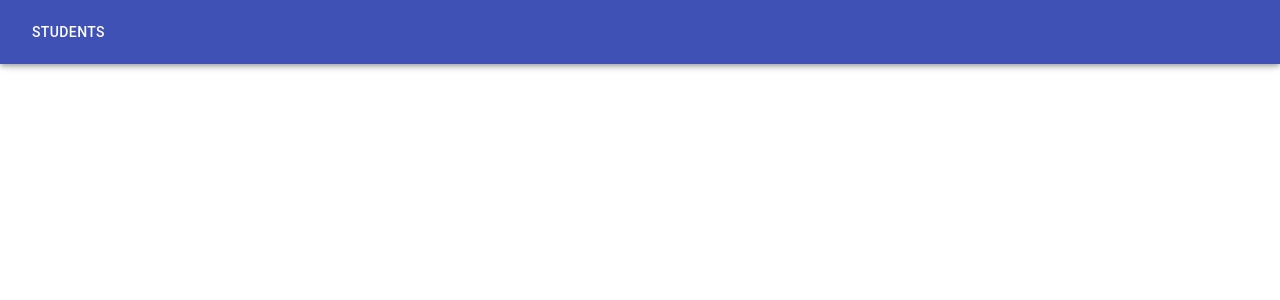
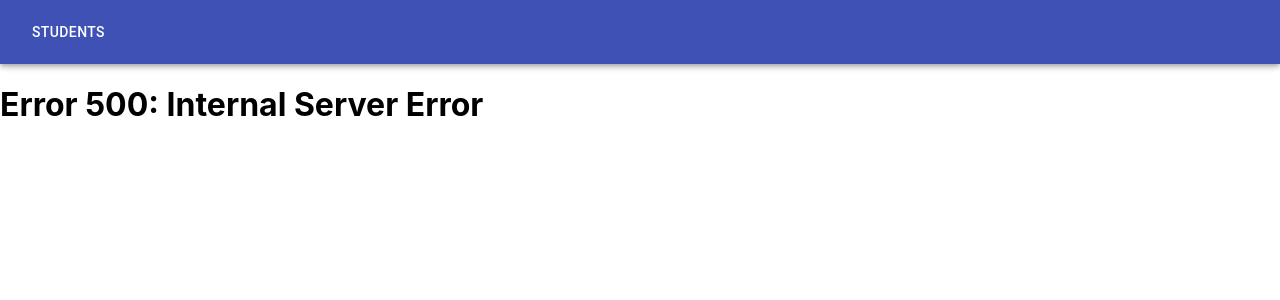
Before and after one commit to Ahmed-10/mongoDB-flask-react, a React (Create React App) app in the folder frontend/: page /error/500 in a window 1280 px wide. Shown: the top 300 px of the page. Built offline with nearby package versions, Linux system fonts and the light colour scheme.

Commit message:
add 505 error page

```diff
--- a/frontend/src/App.js
+++ b/frontend/src/App.js
@@ -12,6 +12,7 @@ import Students from './pages/students'
 import StudentDetails from './pages/studentDetails'
 import StudentForm from './pages/studentForm'
 import NotFound from './pages/notfound'
+import ServerError from './pages/serverError'
 
 function App() {
   return (
@@ -24,6 +25,7 @@ function App() {
         <Route path='/students/:id' exact component={StudentDetails} />
         <Route path='/students/:id/edit' component={StudentForm} />
         <Route path='/error/404' component={NotFound} />
+        <Route path='/error/500' component={ServerError} />
       </Switch>
     </Router>
   );
--- /dev/null
+++ b/frontend/src/pages/serverError.js
@@ -0,0 +1,11 @@
+import React from 'react';
+
+const ServerError = () => {
+    return (
+        <>
+        <h1>Error 500: Internal Server Error</h1>
+        </>
+    );
+}
+
+export default ServerError;
```
